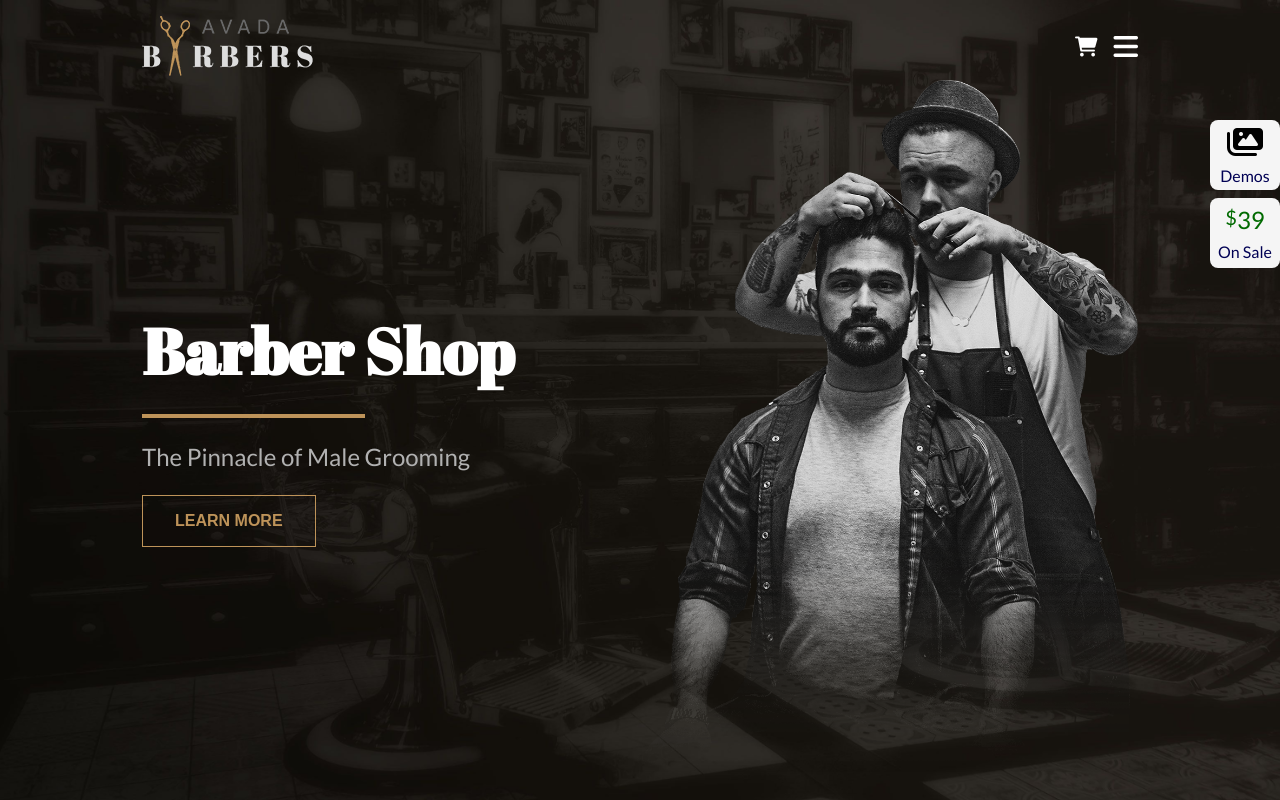
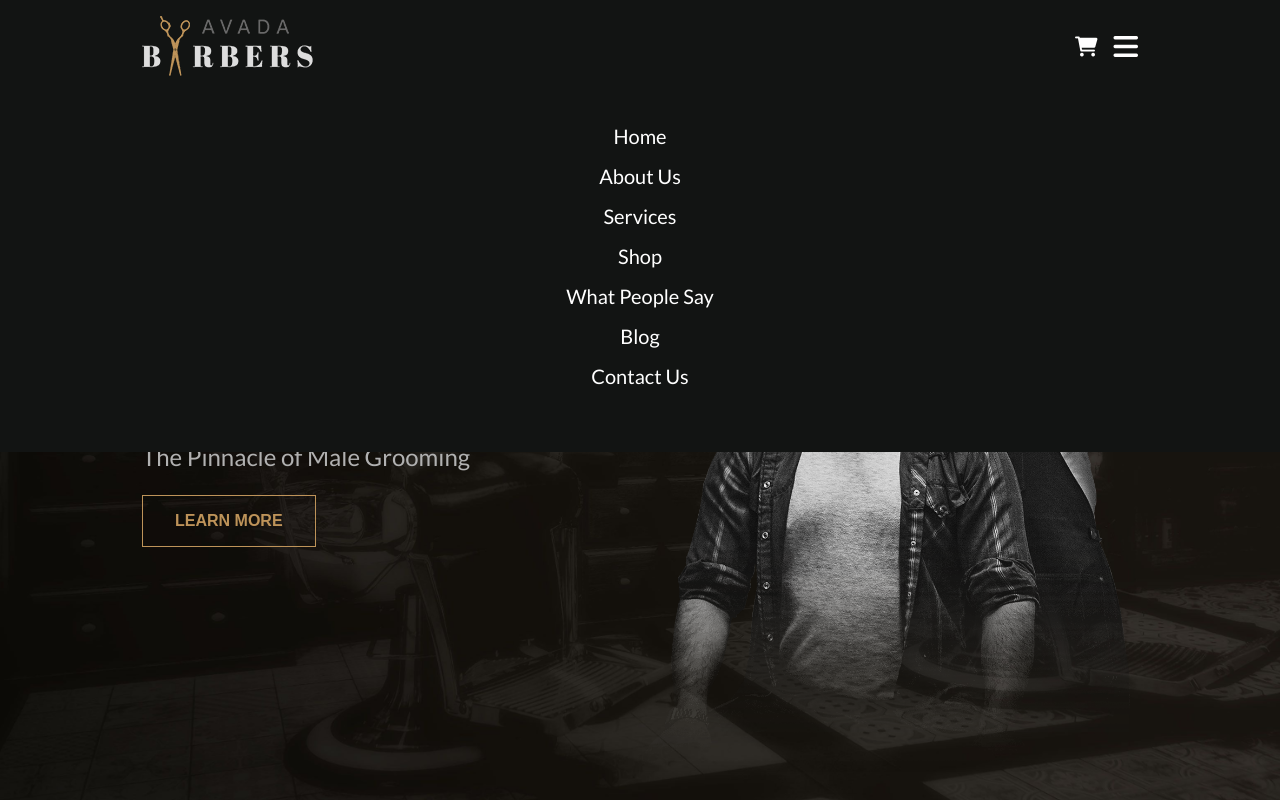
Before and after one commit to Stefano-In91/proj-html-vuejs, a Vue app: page / in a window 1280 px wide. Both pictures are taken after a click on the link 1125 px from the left and 46 px from the top of the page. Shown: the top 800 px of the page. Built offline with nearby package versions, Linux system fonts and the light colour scheme.

Commit message:
adds navbar display on click

```diff
--- /dev/null
+++ b/src/assets/json/nav-items.json
@@ -0,0 +1,30 @@
+[
+  {
+    "name": "Home",
+    "link": "#hero"
+  },
+  {
+    "name": "About Us",
+    "link": "#about"
+  },
+  {
+    "name": "Services",
+    "link": "#services"
+  },
+  {
+    "name": "Shop",
+    "link": "#shop"
+  },
+  {
+    "name": "What People Say",
+    "link": "#reviews"
+  },
+  {
+    "name": "Blog",
+    "link": "#blog"
+  },
+  {
+    "name": "Contact Us",
+    "link": "#follow-us"
+  }
+]
--- a/src/components/PageHeader.vue
+++ b/src/components/PageHeader.vue
@@ -1,20 +1,36 @@
 <script>
+import NavMenu from "./main-components/NavMenu.vue";
+
 export default {
   name: "PageHeader",
+  components: {
+    NavMenu,
+  },
+  data() {
+    return {
+      showNav: false,
+    };
+  },
+  methods: {
+    toggleNavbar() {
+      this.showNav = !this.showNav;
+    },
+  },
 };
 </script>
 
 <template>
-  <header>
+  <header :class="showNav ? `navActive` : ``">
     <div class="container">
       <div class="flex-between-center">
         <img src="../assets/img/avadabarbers-logo-x1.png" alt="logo" />
         <div class="icons flex-center">
           <a><i class="fa-solid fa-cart-shopping"></i></a>
-          <a><i class="fa-solid fa-bars"></i></a>
+          <a @click="toggleNavbar"><i class="fa-solid fa-bars"></i></a>
         </div>
       </div>
     </div>
+    <NavMenu :display="showNav" @hide="toggleNavbar" />
   </header>
 </template>
 
@@ -24,6 +40,9 @@ header {
   z-index: 99;
   padding: 1rem 0;
   background-color: inherit;
+  &.navActive {
+    background-color: var(--darkbg-color);
+  }
   .icons {
     color: white;
     height: 100%;
--- /dev/null
+++ b/src/components/main-components/NavMenu.vue
@@ -0,0 +1,47 @@
+<script>
+import links from "../../assets/json/nav-items.json";
+
+export default {
+  name: "NavMenu",
+  props: {
+    display: Boolean,
+  },
+  data() {
+    return {
+      links,
+    };
+  },
+};
+</script>
+<template>
+  <nav class="text-center" :class="display ? `active` : ``">
+    <ul>
+      <li v-for="link in links">
+        <a :href="link.link" @click="$emit(`hide`)">{{ link.name }}</a>
+      </li>
+    </ul>
+  </nav>
+</template>
+<style lang="scss" scpoped>
+nav {
+  display: none;
+  background-color: var(--darkbg-color);
+  color: white;
+  position: relative;
+  width: 100%;
+  top: 0;
+  padding: 3rem 0;
+  &.active {
+    display: block;
+  }
+  li {
+    font-size: 1.25rem;
+    &:not(:last-of-type) {
+      margin-bottom: 1rem;
+    }
+    &:hover {
+      color: var(--gold-color);
+    }
+  }
+}
+</style>
```
